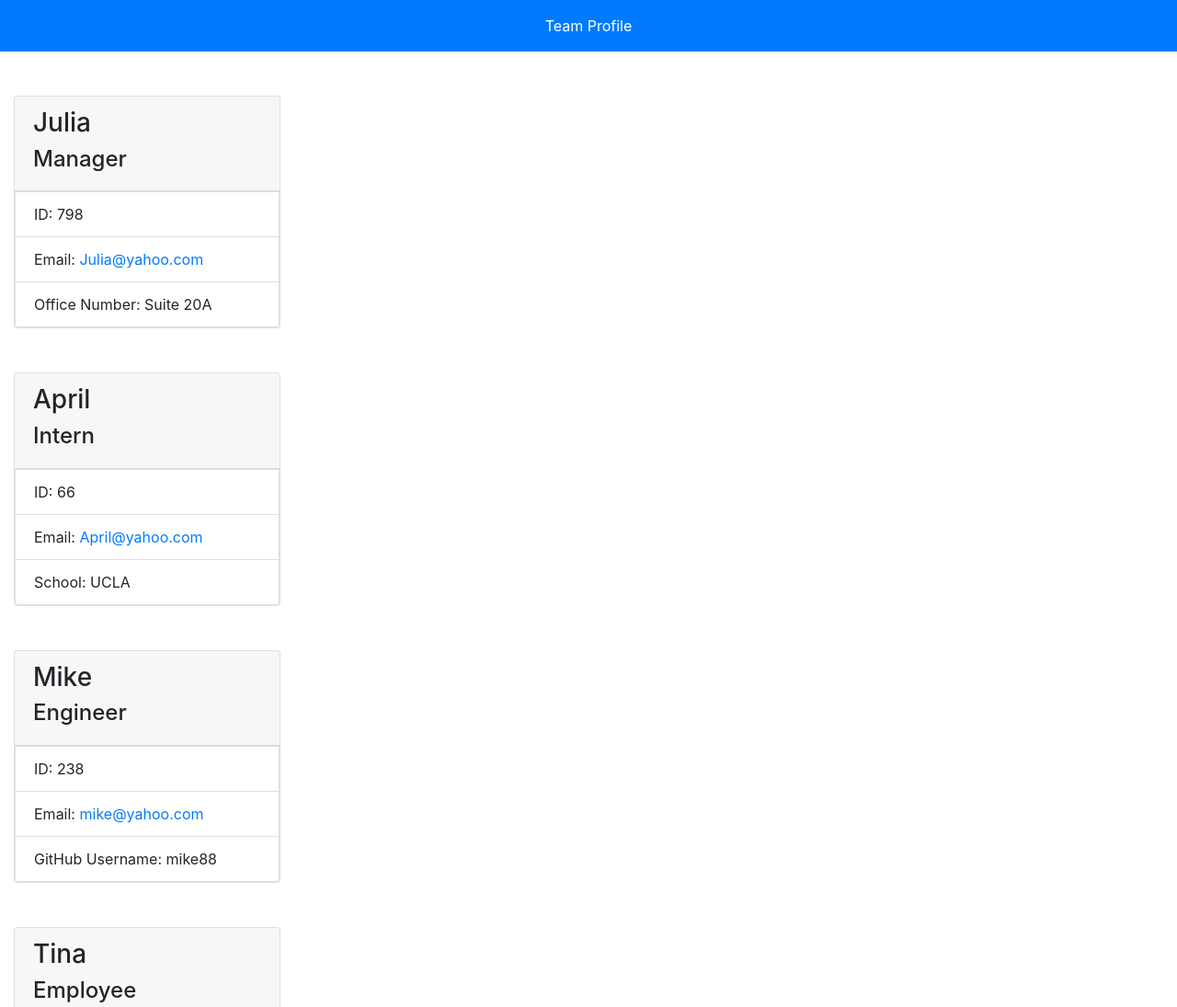
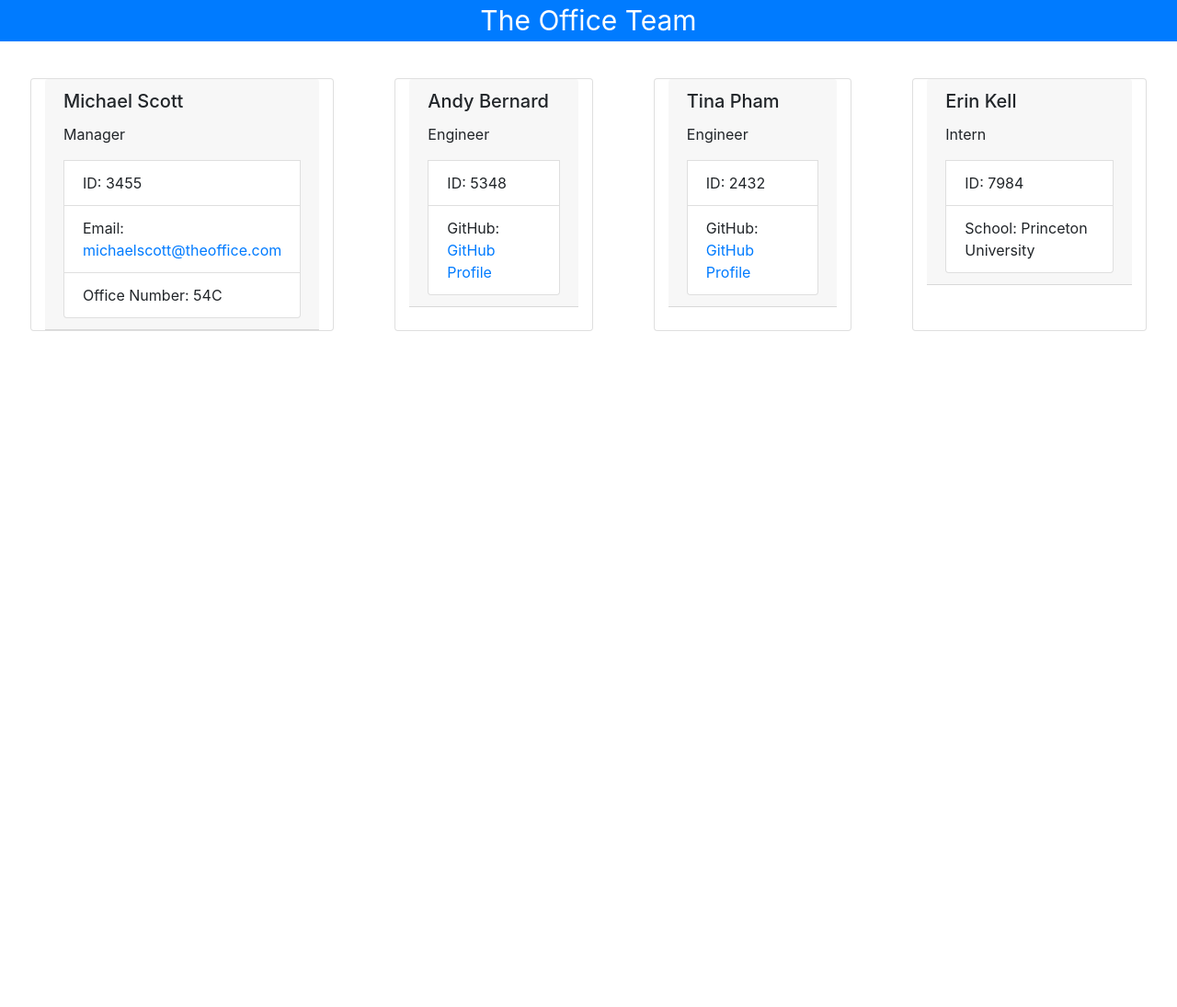
Before and after one commit to tpham912/Team-Profile-Generator, a website: page index.html in a window 1280 px wide. Shown: the top 1095 px of the page at 92% size. After the commit the page ends 800 px from the top, so only its background shows below. Drawn offline with nearby package versions, Linux system fonts and the light colour scheme.

Commit message:
added CSS and on the process of fixing cards

```diff
--- a/index.html
+++ b/index.html
@@ -7,67 +7,59 @@
   <meta name="viewport" content="width=device-width, initial-scale=1.0">
   <title>Team Profile Generator</title>
   <link rel="stylesheet" href="https://maxcdn.bootstrapcdn.com/bootstrap/4.0.0/css/bootstrap.min.css">
+  <link rel="stylesheet" href="style.css">
 </head>
 
 <body>
-  <header class="p-3 mb-3 bg-primary text-white text-xl-center">Team Profile</header>
-  <main>
-    <div class="col-3 mt-5">
-      <div class="card h-100">
+  <header class="bg-primary text-white text-xl-center" class="header">The Office Team</header>
+  <div class="d-flex justify-content-around">
+
+        <div class="row">
+          <div class="card col mx-5">
             <div class="card-header">
-          <h3>Julia</h3>
-          <h4>Manager</h4>
-          </div>
-          <p class="list-group-item">ID: 798</p>
-          <p class="list-group-item">Email: <a href='mailto:Julia@yahoo.com'>Julia@yahoo.com</a></p>
-          <p class="list-group-item">Office Number: Suite 20A</p>
+              <h5 class="card-title">Michael Scott</h5>
+              <p class="card-text">Manager</p>
+              <p class="list-group-item">ID: 3455</p>
+              <p class="list-group-item">Email: <a href='mailto:michaelscott@theoffice.com'>michaelscott@theoffice.com</a></p>
+              <p class="list-group-item">Office Number: 54C</p>
             </div>
           </div>
         </div>
 
-    <div class="col-3 mt-5">
-      <div class="card h-100">
+        <div class="row">
+          <div class="card col mx-5">
             <div class="card-header">
-          <h3>April</h3>
-          <h4>Intern</h4>
-          </div>
-          <p class="list-group-item">ID: 66</p>
-          <p class="list-group-item">Email: <a href='mailto:April@yahoo.com'>April@yahoo.com</a></p>
-          <p class="list-group-item">School: UCLA</p>
+              <h5 class="card-title">Andy Bernard</h5>
+              <p class="card-text">Engineer</p>
+              <p class="list-group-item">ID: 5348</p>
+              <p class="list-group-item">GitHub: <a href='https://www.github.com/andybern'>GitHub Profile</a></p>
             </div>
           </div>
         </div>
 
-    <div class="col-3 mt-5">
-      <div class="card h-100">
+        <div class="row">
+          <div class="card col mx-5">
             <div class="card-header">
-          <h3>Mike</h3>
-          <h4>Engineer</h4>
-          </div>
-          <p class="list-group-item">ID: 238</p>
-          <p class="list-group-item">Email: <a href='mailto:April@yahoo.com'>mike@yahoo.com</a></p>
-          <p class="list-group-item">GitHub Username: mike88</p>
+              <h5 class="card-title">Tina Pham</h5>
+              <p class="card-text">Engineer</p>
+              <p class="list-group-item">ID: 2432</p>
+              <p class="list-group-item">GitHub: <a href='https://www.github.com/tpham912'>GitHub Profile</a></p>
             </div>
           </div>
         </div>
 
-    <div class="col-3 mt-5">
-      <div class="card h-100">
+          <div class="row">
+            <div class="card col mx-5">
               <div class="card-header">
-          <h3>Tina</h3>
-          <h4>Employee</h4>
-          </div>
-          <p class="list-group-item">ID: 007</p>
-          <p class="list-group-item">Email: <a href='mailto:tina@gmail.com'>tina@gmail.com</a></p>
+                <h5 class="card-title">Erin Kell</h5>
+                <p class="card-text">Intern</p>
+                <p class="list-group-item">ID: 7984</p>
+                <p class="list-group-item">School: Princeton University</p>
               </div>
             </div>
           </div>
 
 
-  </main>
-
+  </div>
 </body>
-<script src="https://ajax.googleapis.com/ajax/libs/jquery/3.5.1/jquery.min.js"></script>
-<script src="https://cdnjs.cloudflare.com/ajax/libs/popper.js/1.16.0/umd/popper.min.js"></script>
-<script src="https://maxcdn.bootstrapcdn.com/bootstrap/4.5.2/js/bootstrap.min.js"></script>
 </html>
--- a/index.js
+++ b/index.js
@@ -2,7 +2,7 @@
 const inquirer = require("inquirer");
 const fs = require("fs");
 const Manager = require("./lib/Manager");
-const Employee = require("./lib/employee");
+const Employee = require("./lib/Employee");
 const Intern = require("./lib/Intern");
 const Engineer = require("./lib/Engineer");
 const generateHTML = require("./generateHTML");
--- a/package.json
+++ b/package.json
@@ -17,7 +17,7 @@
   },
   "homepage": "https://github.com/tpham912/Team-Profile-Generator#readme",
   "dependencies": {
-    "inquirer": "^8.1.2"
+    "inquirer": "^8.2.0"
   },
   "devDependencies": {
     "jest": "^27.1.0"
--- /dev/null
+++ b/style.css
@@ -0,0 +1,9 @@
+.text-white {
+    color: #fff!important;
+    font-size: 30px;
+    margin-bottom: 40px;
+}
+
+.card {
+    margin-bottom: 20px;
+}
```
Also changed, not shown: generateHTML.js (+9 -8 lines), 1 other file. Lines whose indentation alone changed are shown as unchanged.
